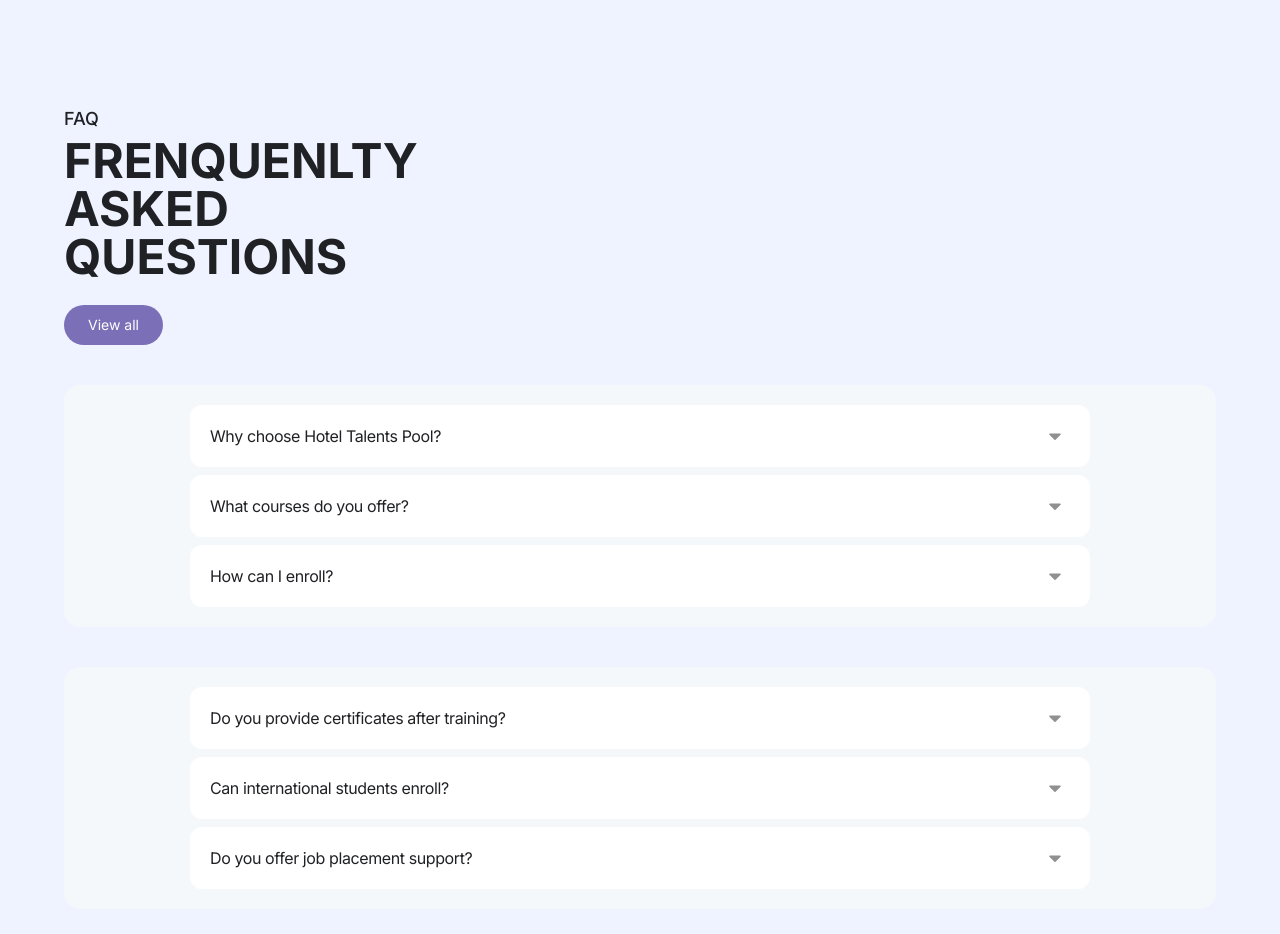
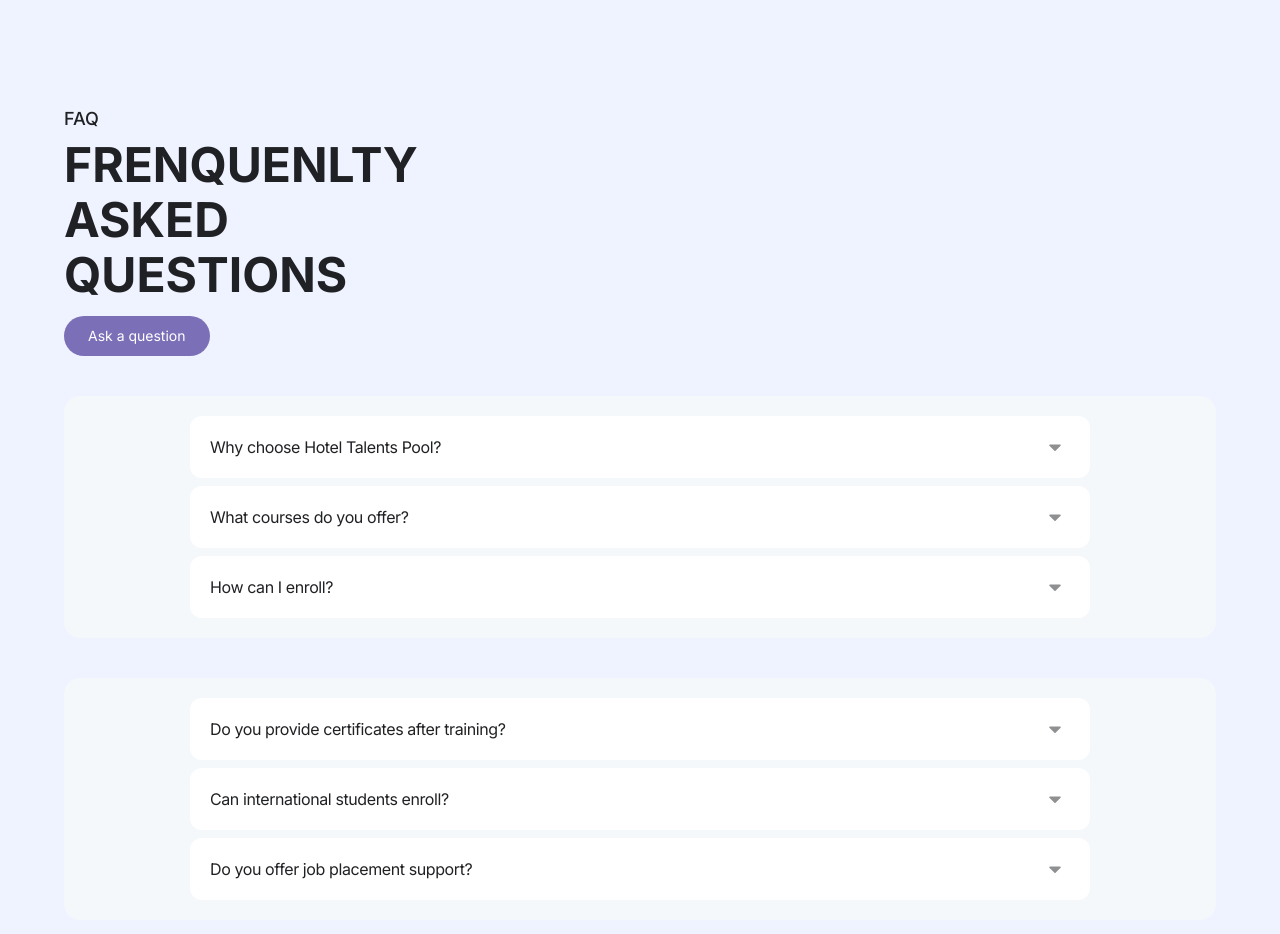
Before and after one commit to mbonikev/hotel_talents_pool, a React (Vite) app: page / in a window 1280 px wide. Shown: the part 2160-3094 px from the top of the page. Built offline with nearby package versions, Linux system fonts and the light colour scheme; what ldrs would draw is missing.

Commit message:
Stalker-commit: src/components/Queries.jsx

```diff
--- a/src/components/Queries.jsx
+++ b/src/components/Queries.jsx
@@ -16,15 +16,15 @@ function Queries() {
     <div className="w-full py-10 px-16 max-lg:px-5 max-lg:pt-0 flex flex-col text-dark-text">
       <div className="w-1/2 h-fit flex flex-col gap-1 ">
         <h1 className="text-lg font-medium">{FAQSectionSection.sectionTitle}</h1>
-        <h1 className="text-5xl leading-85px] font-bold w-full uppercase max-w-[450px] ">
+        <h1 className="text-5xl leading-[55px] font-bold w-full uppercase max-w-[450px] ">
           {FAQSectionSection.HeaderTitle}
         </h1>
 
         <Link
-          className="text-sm mt-[20px] w-fit bg-[#7b6fb8] transition active:scale-90 text-white py-2.5 px-6 rounded-full max-lg:hidden"
+          className="text-sm mt-[10px] w-fit bg-[#7b6fb8] transition active:scale-90 text-white py-2.5 px-6 rounded-full max-lg:hidden"
           to="/courses"
         >
-          View all
+          Ask a question
         </Link>
       </div>
       {/* Questions grid */}
```
